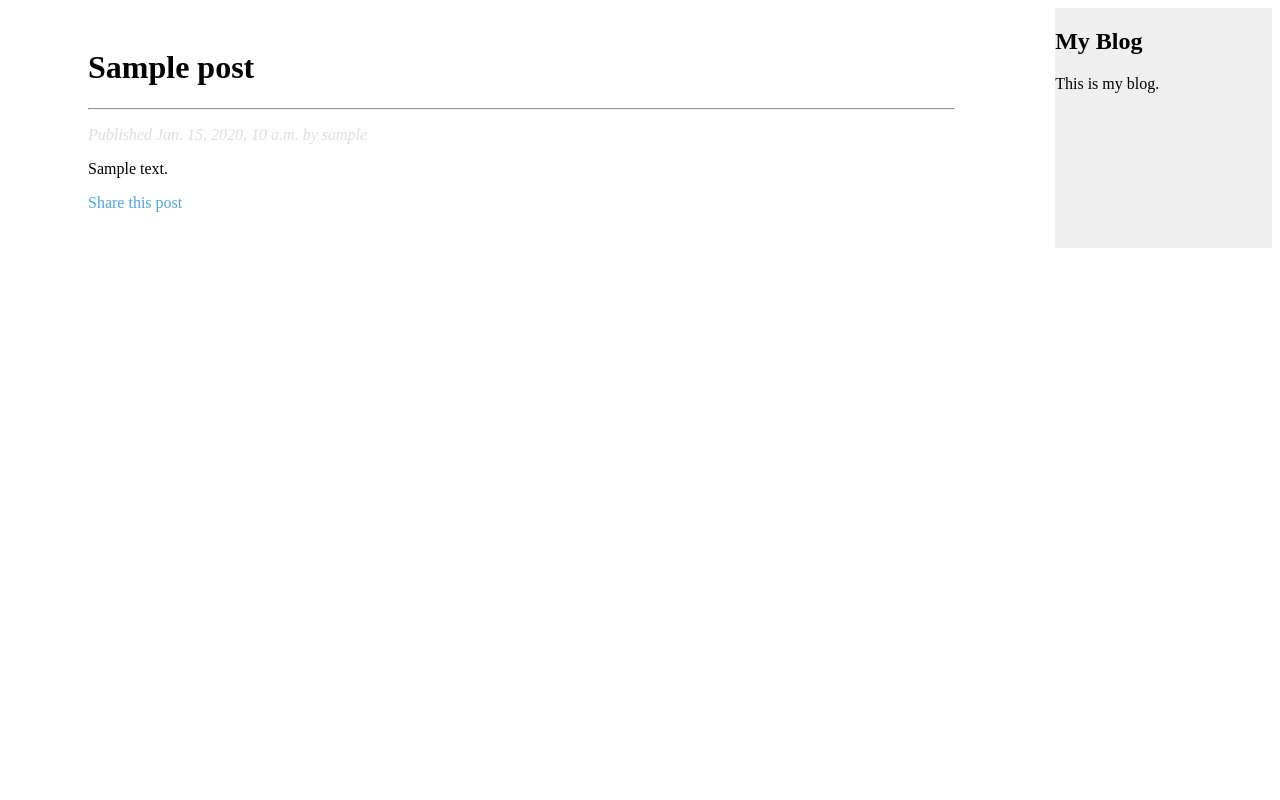
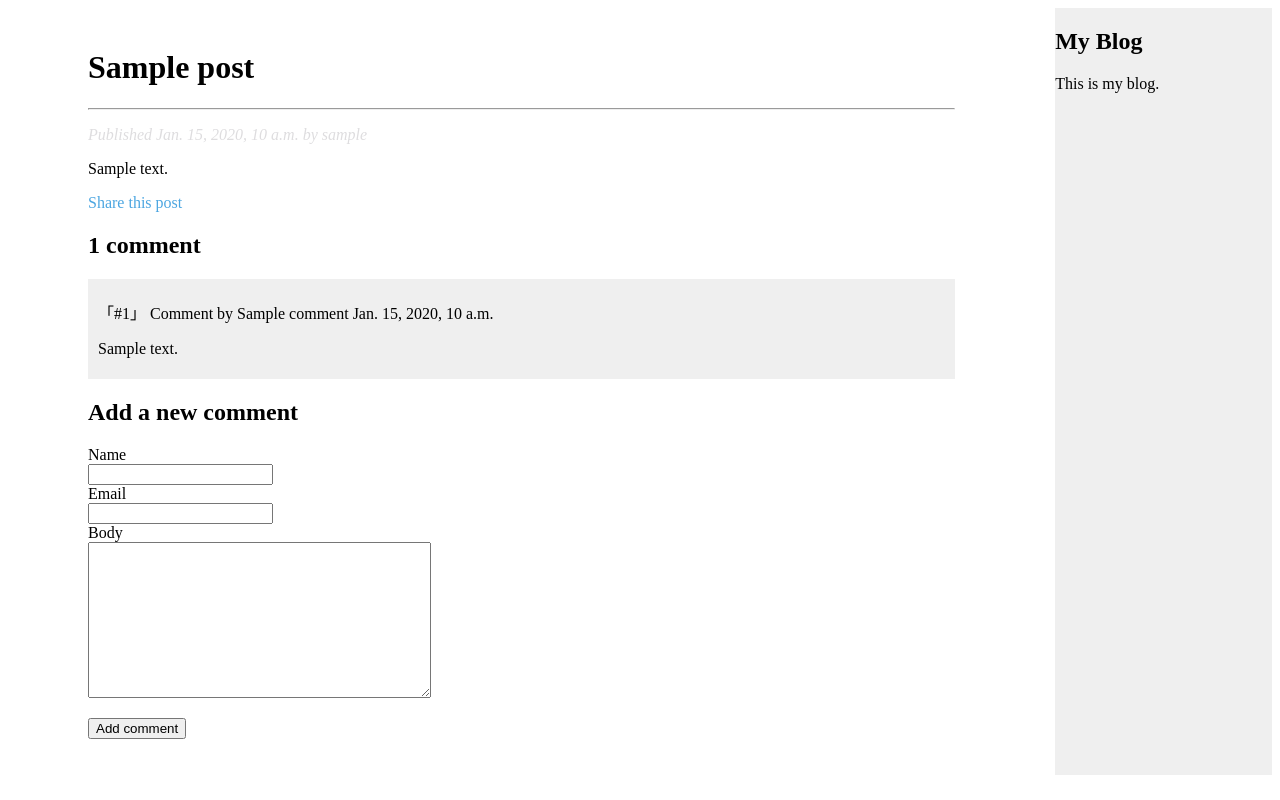
Before and after one commit to Jane1Q94/django_learnning, a Django app: a page that uses mysite/blog/templates/blog/post/detail.html in a window 1280 px wide. Run offline with Django 4.2, Linux system fonts and the light colour scheme; tables that the repository leaves empty hold one stand-in row (values such as "Sample post").

Commit message:
feat: support comments

```diff
--- a/mysite/blog/forms.py
+++ b/mysite/blog/forms.py
@@ -1,4 +1,6 @@
 from django import forms
+
+from .models import Comment
 
 
 class EmailPostForm(forms.Form):
@@ -6,3 +8,9 @@ class EmailPostForm(forms.Form):
     email = forms.EmailField()
     to = forms.EmailField()
     comments = forms.CharField(required=False, widget=forms.Textarea)
+
+
+class CommenctForm(forms.ModelForm):
+    class Meta:
+        model = Comment
+        fields = ('name', 'email', 'body')
--- a/mysite/blog/models.py
+++ b/mysite/blog/models.py
@@ -42,3 +42,20 @@ class Post(models.Model):
 
     def __str__(self) -> str:
         return self.title
+
+
+class Comment(models.Model):
+    post = models.ForeignKey(
+        Post, related_name='comments', on_delete=models.CASCADE)
+    name = models.CharField(max_length=80)
+    email = models.EmailField()
+    body = models.TextField()
+    created = models.DateTimeField(auto_now_add=True)
+    updated = models.DateTimeField(auto_now=True)
+    active = models.BooleanField(default=True)
+
+    class Meta:
+        ordering = ('created', )
+
+    def __str__(self):
+        return f'Comment by {self.name} on {self.post}'
--- a/mysite/blog/static/css/blog.css
+++ b/mysite/blog/static/css/blog.css
@@ -31,3 +31,9 @@
 .pagination .current {
     color: black;
 }
+
+.comment {
+    background-color: #EFEFEF;
+    padding: 5px 10px;
+    margin-bottom: 2px;
+}
--- a/mysite/blog/templates/blog/post/detail.html
+++ b/mysite/blog/templates/blog/post/detail.html
@@ -14,4 +14,40 @@
             Share this post
         </a>
     </p>
+    {% with comments.count as total_comments %}
+        <h2>
+            {{ total_comments }} comment{{ total_comments|pluralize }}
+        </h2>
+    {% endwith %}
+
+    {% for comment in comments %}
+        <div class="comment">
+            <p>
+                「#{{ forloop.counter }}」 Comment by {{ comment.name }}
+                {{ comment.created }}
+            </p>
+            {{ comment.body|linebreaks }}
+        </div>
+    {% empty %}
+        <p>There are no comments yet.</p>
+    {% endfor %}
+    {% if new_comment %}
+        <h2>Your comment has been added.</h2>
+    {% else %}
+        <h2>Add a new comment</h2>
+        <form action="." method="post">
+            {% comment %} {{ comment_form.as_p }} {% endcomment %}
+            {% for field in comment_form %}
+                <div>
+                    <label for="{{ field.id_for_label }}">{{ field.label }}</label>
+                    <br />
+                    {{ field }}
+                </div>
+            {% endfor %}
+            {% csrf_token %}
+            <p>
+                <input type="submit" value="Add comment"/>
+            </p>
+        </form>
+    {% endif %}
 {% endblock %}
--- a/mysite/blog/views.py
+++ b/mysite/blog/views.py
@@ -1,8 +1,8 @@
-from django.shortcuts import render, get_object_or_404
+from django.shortcuts import redirect, render, get_object_or_404
 from django.core.paginator import Paginator, EmptyPage, PageNotAnInteger
 from django.core.mail import send_mail
 from .models import Post
-from .forms import EmailPostForm
+from .forms import CommenctForm, EmailPostForm
 
 
 def post_list(request):
@@ -19,9 +19,26 @@ def post_list(request):
 
 
 def post_detail(request, year, month, day, post):
-    post = get_object_or_404(Post, slug=post, status='published',
-                             publish__year=year, publish__month=month, publish__day=day)
-    return render(request, 'blog/post/detail.html', {'post': post})
+    post: Post = get_object_or_404(Post, slug=post, status='published',
+                                   publish__year=year, publish__month=month, publish__day=day)
+    comments = post.comments.filter(active=True)
+    new_comment = False
+    if request.method == 'POST':
+        comment_form = CommenctForm(data=request.POST)
+        if comment_form.is_valid():
+            new_comment = comment_form.save(commit=False)
+            new_comment.post = post
+            new_comment.save()
+            new_comment = True
+            return redirect(post.get_absolute_url())
+    else:
+        comment_form = CommenctForm()
+    return render(request, 'blog/post/detail.html', {
+        'post': post,
+        'comments': comments,
+        'comment_form': comment_form,
+        'new_comment': new_comment
+    })
 
 
 def post_share(request, post_id):
```
Also changed, not shown: mysite/blog/admin.py (+8 -1 lines), mysite/blog/migrations/0002_comment.py (added).
